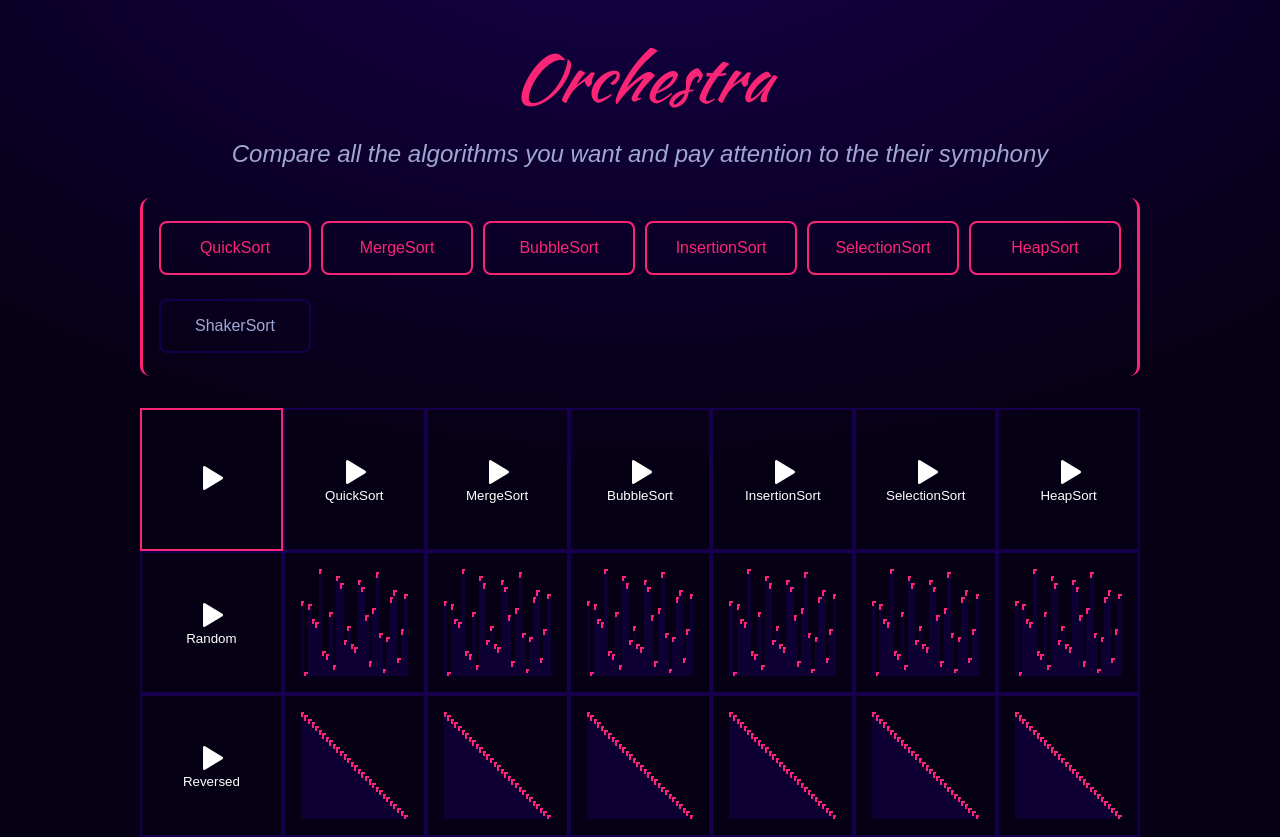
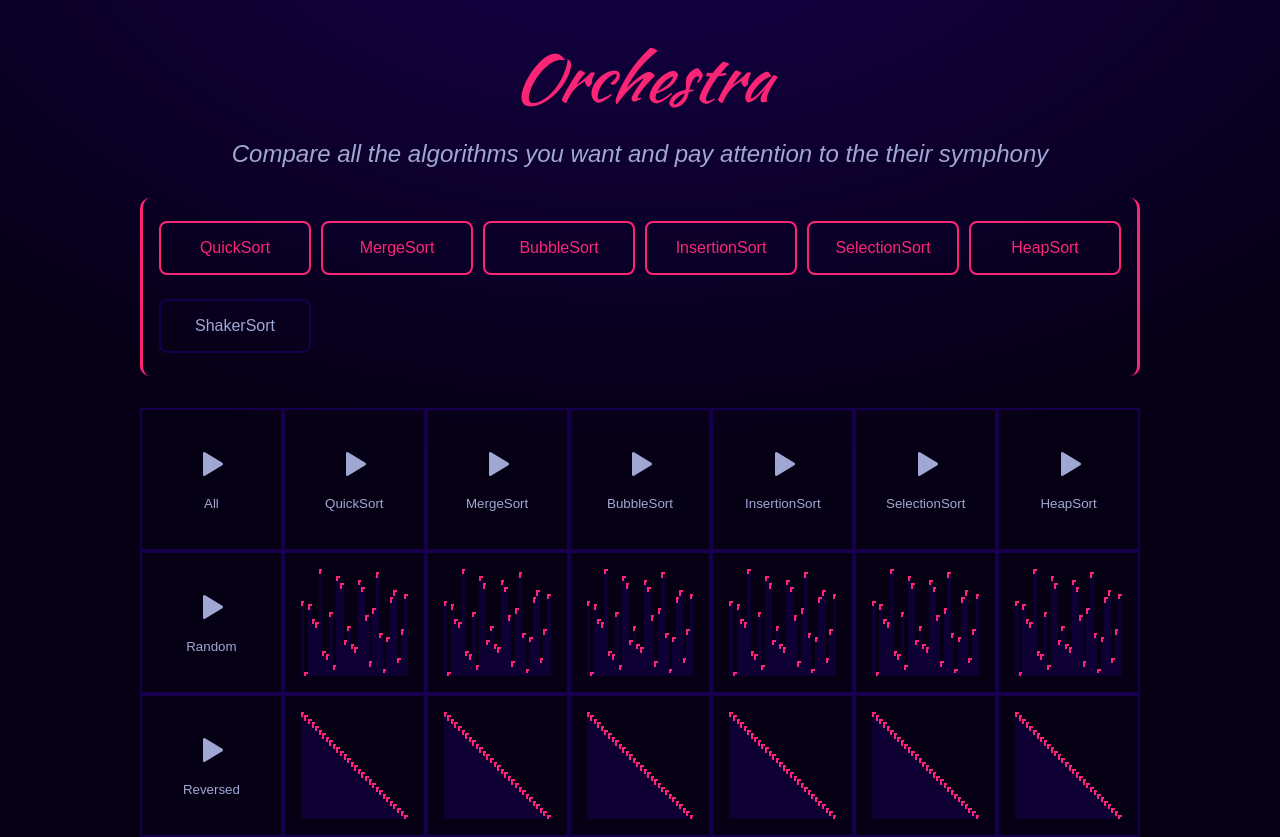
Before and after one commit to Eckry/Sorted-Symphony, a React (Vite) app: page /comparison in a window 1280 px wide. Shown: the top 837 px of the page. Built offline with nearby package versions, Linux system fonts and the light colour scheme; a web font is replaced by a local one.

Commit message:
add color to algorithm button in comparison

```diff
--- a/src/components/Playground.tsx
+++ b/src/components/Playground.tsx
@@ -54,8 +54,9 @@ export const Playground: React.FC<Props> = ({ algorithmsSelected }) => {
 
   return (
     <section style={gridColumns} className="playground-container">
-      <button className="click-all" onClick={handleClickAll}>
+      <button className="algorithm-button" onClick={handleClickAll}>
         <PlayIcon />
+        All
       </button>
       {algorithmsSelected.map((algorithm, idx) => {
         return (
--- a/src/components/styles/Playground.css
+++ b/src/components/styles/Playground.css
@@ -5,19 +5,20 @@
   margin: 32px 0;
 }
 
-.click-all,
 .algorithm-button {
   background-color: transparent;
-  border: 2px solid var(--highlight-color);
+  border: 2px solid var(--secondary-color);
   aspect-ratio: 1;
   cursor: pointer;
+  color: var(--tertiary-brighty-color);
   width: 100%;
-}
-
-.algorithm-button {
   display: flex;
   justify-content: center;
   align-items: center;
   flex-direction: column;
-  border-color: var(--secondary-color);
+  gap: 1rem;
 }
+
+.algorithm-button:hover {
+  color: var(--highlight-color);
+}
```
